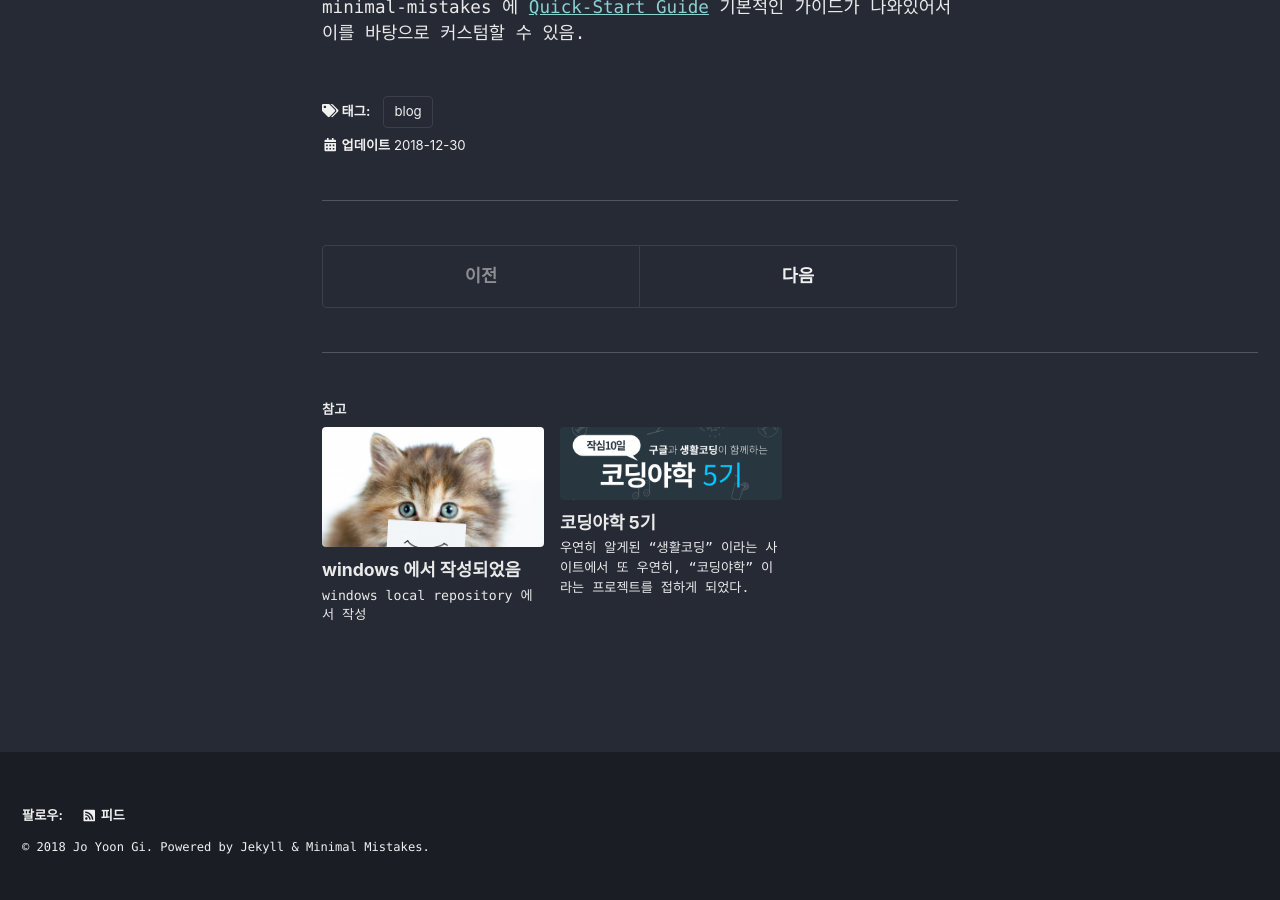
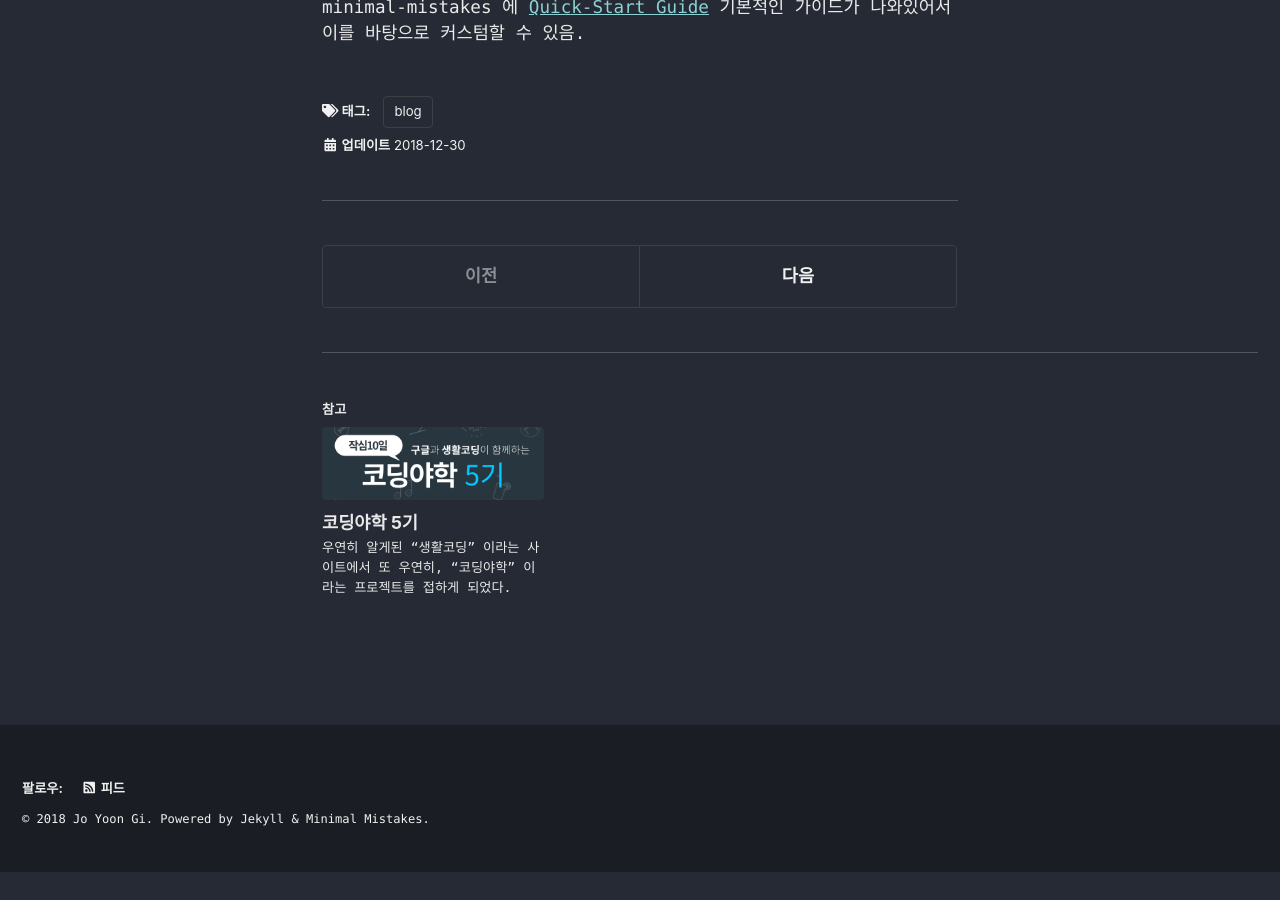
Before and after one commit to joyoon729/joyoon729.github.io, a Jekyll site: the page built from _posts/2018-12-30-apply-theme.md, in a window 1280 px wide and 900 px high, scrolled down 702 px. Built offline with Jekyll 4.4.1, drawn with Linux system fonts in a browser that asks for light colours; cached includes are drawn as plain includes; nearby versions of some CDN libraries; after the commit the page ends 1574 px from its top, so only the background shows below that.

Commit message:
@ post 2018-12-30-apply-theme.me 수정   - excerpt 추가 @ post 2019-1-1-windows_sample.md 삭제

```diff
--- a/_posts/2018-12-30-apply-theme.md
+++ b/_posts/2018-12-30-apply-theme.md
@@ -10,6 +11,6 @@
 
 이 블로그는 [minimal-mistakes](https://mmistakes.github.io/minimal-mistakes/) 테마를 적용했다.
 
-<!--more-->
+
 
 minimal-mistakes 에 [Quick-Start Guide](https://mmistakes.github.io/minimal-mistakes/docs/quick-start-guide/) 기본적인 가이드가 나와있어서 이를 바탕으로 커스텀할 수 있음.
--- a/_posts/2019-1-1-windows_sample.md
+++ /dev/null
@@ -1,10 +0,0 @@
----
-title: windows 에서 작성되었음
-layout: single
-permalink: /etc/
----
-
-# windows local repository 에서 작성
-
-**_테스트용_**
-이 글은 Mac 이 아닌 winodws 데스크탑의 local repository 에서 작성됨.
```
Also changed, not shown: other parts of _posts/2018-12-30-apply-theme.md (+1 -0 lines).
